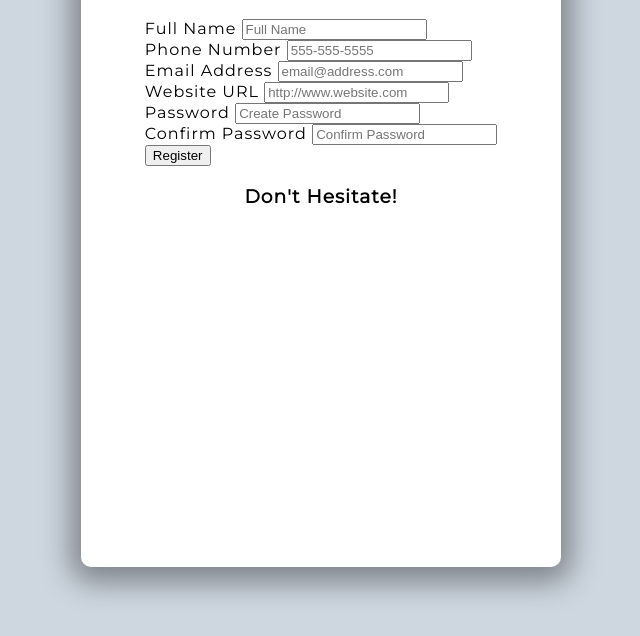
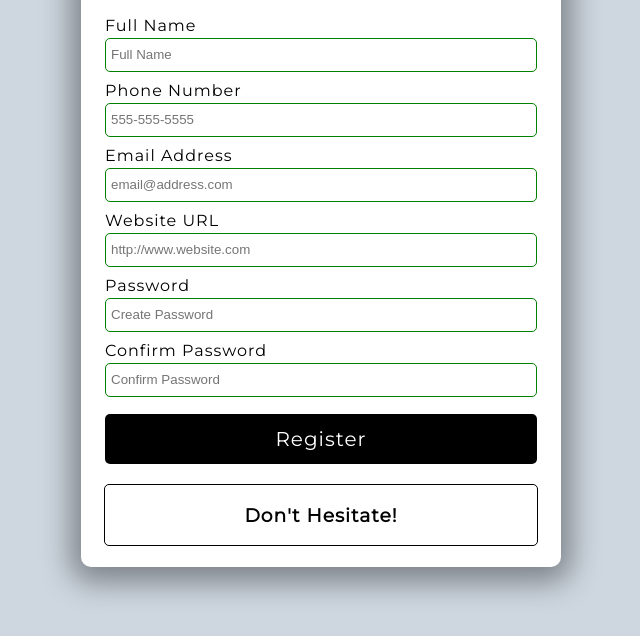
Before and after one commit to rebeccaariss/form-validation, a plain HTML site: page index.html in a window 1280 px wide. Shown: the part 148-784 px from the top of the page, without its empty margins (319-959 px from the left). Drawn offline with Linux system fonts and the light colour scheme.

Commit message:
Complete CSS styling

```diff
--- a/styles.css
+++ b/styles.css
@@ -25,3 +25,70 @@ body {
     border-radius: 10px;
     box-shadow: 0 5px 30px 10px rgba(0, 0, 0, 0.4);
 }
+
+/* Form: */
+form {
+    width: 90%;
+}
+
+.form-group {
+    height: 65px;
+}
+
+label {
+    position: relative;
+    bottom: 3px;
+}
+
+input {
+    width: 100%;
+    height: 34px;
+    padding: 5px;
+    border: 1px solid black;
+    border-radius: 5px;
+    outline: none;
+    /* to account for 100% width ~plus~ padding:5px; which pushes input elements beyond 100%: */
+    box-sizing: border-box;
+    transition: all 0.3s;
+}
+
+input:valid {
+    border: 1px solid green;
+}
+
+input:invalid {
+    border: 1px solid red;
+}
+
+button {
+    cursor: pointer;
+    color: white;
+    background: black;
+    border: none;
+    border-radius: 5px;
+    height: 50px;
+    width: 100%;
+    font-family: Montserrat, sans-serif;
+    font-size: 20px;
+    letter-spacing: 1px;
+    margin-top: 5px;
+}
+
+button:hover {
+    filter: brightness(200%);
+    background: rgb(22, 22, 22);
+}
+
+button:focus {
+    outline: none;
+}
+
+.message-container {
+    border: 1px solid black;
+    border-radius: 5px;
+    width: 90%;
+    margin-top: 20px;
+    display: flex;
+    justify-content: center;
+    color: black;
+}
```
